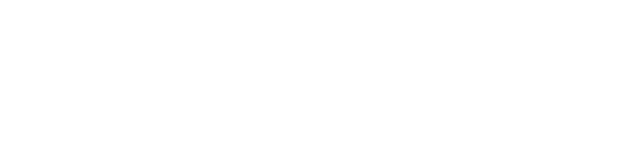
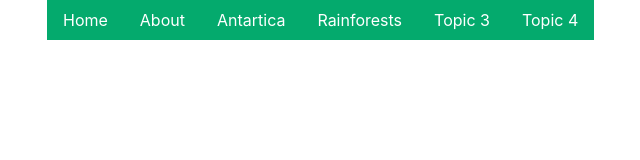
Before and after one commit to ruthlessc24/Web-design-group-project-climate-action-, a plain HTML site: page antartica.html in a window 1280 px wide. Shown: the whole page, without its empty margins (23-663 px from the left). Drawn offline with nearby package versions, Linux system fonts and the light colour scheme.

Commit message:
Add files via upload

```diff
--- a/antartica.html
+++ b/antartica.html
@@ -0,0 +1,49 @@
+<!-- index.html -->
+
+<html lang="eng">
+
+	<head>
+		<title>Climate Action</title>
+		 <link href="https://cdn.jsdelivr.net/npm/bootstrap@6.0.0-alpha.1/dist/css/bootstrap.min.css" rel="stylesheet" integrity="sha384-B/GM4XqrwHnWXNOWMbloTmrYXZg10cakYGmpfsR/bbzQ6JAJI4ihuyADKLnBgrCe" crossorigin="anonymous">
+		 <link rel="stylesheet" href="style.css">
+
+	</head>
+
+	<body>
+		<div class="container">
+			<div class="row">
+				<!-- navigation -->
+				<ul class="nav">
+				  <li class="nav-item">
+					<a class="nav-link active" aria-current="page" href="index.html">Home</a>
+				  </li>
+				  <li class="nav-item">
+					<a class="nav-link active" href="about.html">About</a>
+				  </li>
+				  <li class="nav-item">
+					<a class="nav-link active" href="antartica.html">Antartica</a>
+				  </li>
+				  <li class="nav-item">
+					<a class="nav-link active" href="rainforests.html">Rainforests</a>
+				  </li>
+				  <li class="nav-item">
+					<a class="nav-link active" href="#">Topic 3</a>
+				  </li>
+				   <li class="nav-item">
+					<a class="nav-link active" href="#">Topic 4</a>
+				  </li>
+
+
+				</ul>
+			</div>
+
+			<h1></h1>
+			<p></p>
+		</div>
+
+	</body>
+
+
+
+
+</html>
```
Also changed, not shown: index.html (+1 -1 lines), rainforests.html (+49 -0 lines).
